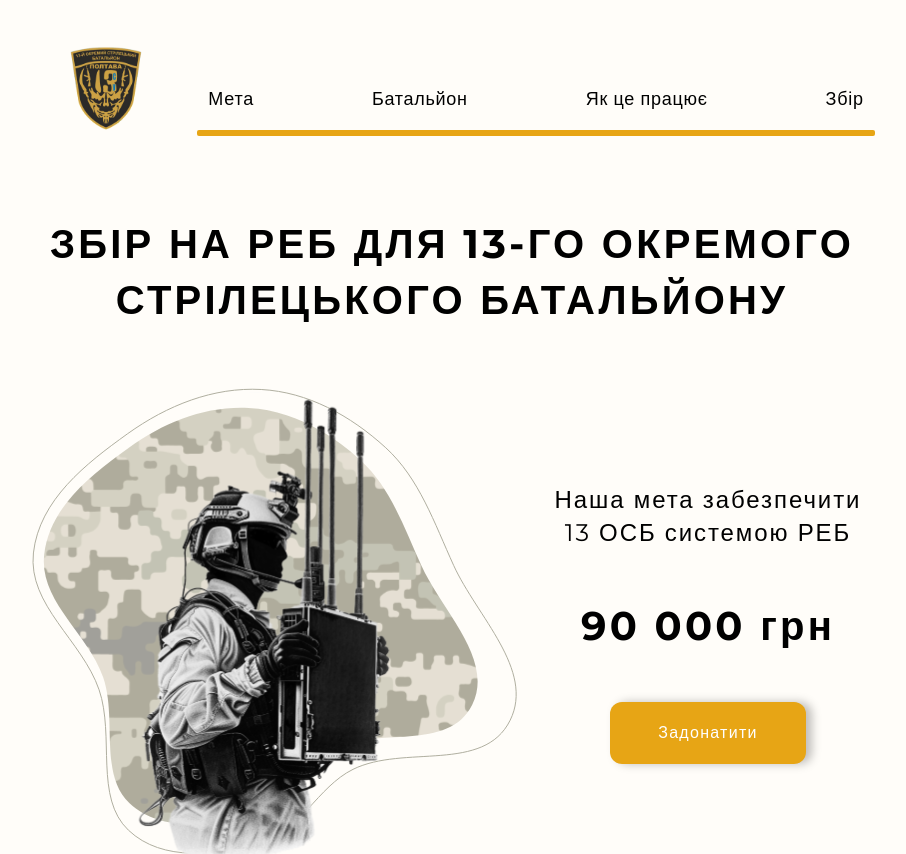
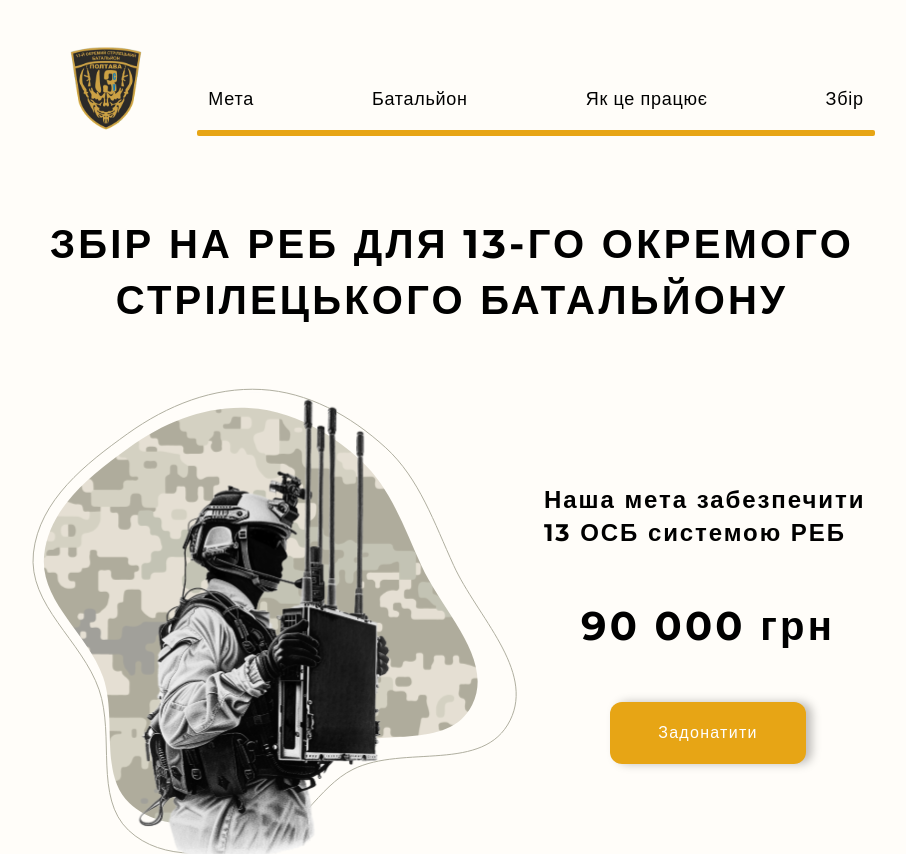
Before and after one commit to baza-trainee/13-zbir, a React (Vite) app: page / in a window 1280 px wide. Shown: the top 854 px of the page, without its empty margins (188-1094 px from the left). Built offline with nearby package versions, Linux system fonts and the light colour scheme.

Commit message:
fix button props, add props type ts file

```diff
--- a/src/components/Hero/Hero.module.scss
+++ b/src/components/Hero/Hero.module.scss
@@ -5,7 +5,7 @@
         padding: 40px 16px;
     }
 
-    h1 {
+    &__title {
         text-align: center;
        font-size: 40px;
        font-style: normal;
@@ -47,10 +47,10 @@
             flex-direction: column;
             gap: 48px;
 
-            h1 {
+            &__title {
                 font-size: 24px;
                 font-style: normal;
-                font-weight: 400;
+                font-weight: 700;
                 line-height: 140%; /* 33.6px */
                 letter-spacing: 1.92px;
                 padding: 0;
@@ -60,7 +60,7 @@
                 }
             }
 
-            h3 {
+            &__subtitle {
                 font-size: 40px;
                 font-style: normal;
                 font-weight: 700;
--- a/src/components/Hero/Hero.tsx
+++ b/src/components/Hero/Hero.tsx
@@ -7,12 +7,12 @@ import ReusableBtn from '../ReusableBtn/ReusableBtn'
 export default function Hero() {
   return (
     <div className={styles.hero_section} id='goal'>
-      <h1>ЗБІР НА РЕБ ДЛЯ 13-ГО ОКРЕМОГО  СТРІЛЕЦЬКОГО БАТАЛЬЙОНУ</h1>
+      <h1 className={styles.hero_section__title}>ЗБІР НА РЕБ ДЛЯ 13-ГО ОКРЕМОГО  СТРІЛЕЦЬКОГО БАТАЛЬЙОНУ</h1>
       <div className={styles.hero_section__main}>
           <img src={MainImg} className={styles.hero_section__main_img}/>
           <div className={styles.hero_section__main_text}>
-            <h1>Наша мета забезпечити 13 ОСБ системою РЕБ</h1>
-            <h3>90 000 грн</h3>
+            <h1 className={styles.hero_section__main_text__title}>Наша мета забезпечити 13 ОСБ системою РЕБ</h1>
+            <h3 className={styles.hero_section__main_text__subtitle}>90 000 грн</h3>
             <ReusableBtn text='Задонатити' href="reuseLinkBtn"/>
           </div>
       </div>
```
